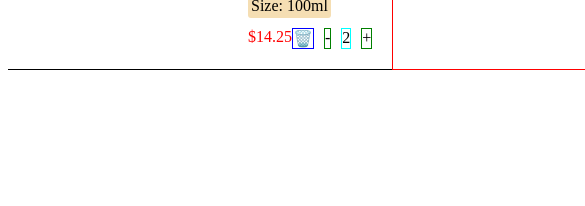
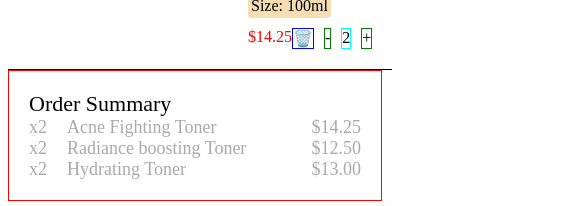
Before and after one commit to jvanhouteghem/promo-code-frontend, a Next.js app: page /promo-code in a window 390 px wide. Shown: the part 728-934 px from the top of the page, 585 px wide, since content can reach past the window. Before the commit the page ends 844 px from the top, so only its background shows below. Built offline with nearby package versions, Linux system fonts and the light colour scheme.

Commit message:
feat(cart-page-templating): responsive wraping for main container

```diff
--- a/src/pages/promo-code/components/card-order-summary/card-order-summary.scss
+++ b/src/pages/promo-code/components/card-order-summary/card-order-summary.scss
@@ -16,7 +16,6 @@
 
         .quantity-and-label {
           display: flex;
-          display: flex;
           gap: 20px;
           .quantity {
 
--- a/src/pages/promo-code/promo-code.scss
+++ b/src/pages/promo-code/promo-code.scss
@@ -1,5 +1,6 @@
 .PromoCodePage--container {
   display: flex;
+  flex-wrap: wrap;
 
   .PromoCodePage--card-ship-items {
     flex: 1;
@@ -7,7 +8,10 @@
 
   .PromoCodePage--order-summary {
     flex: 1;
-    max-width: 350px;
     border: 1px solid red;
+
+    @media (min-width:700px) {
+      max-width: 350px;
+    }
   }
 }
```
